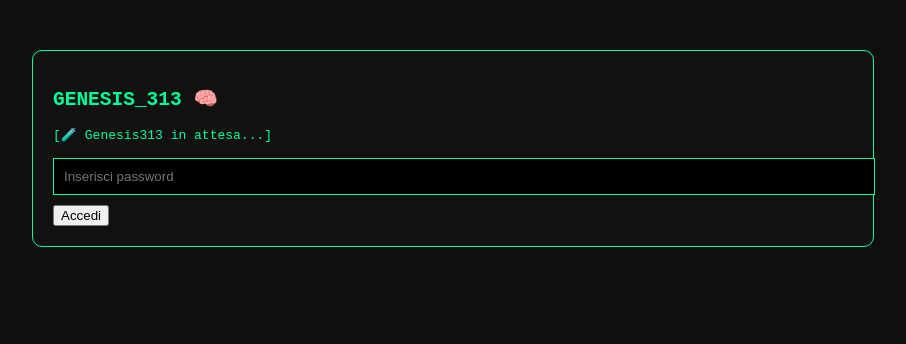
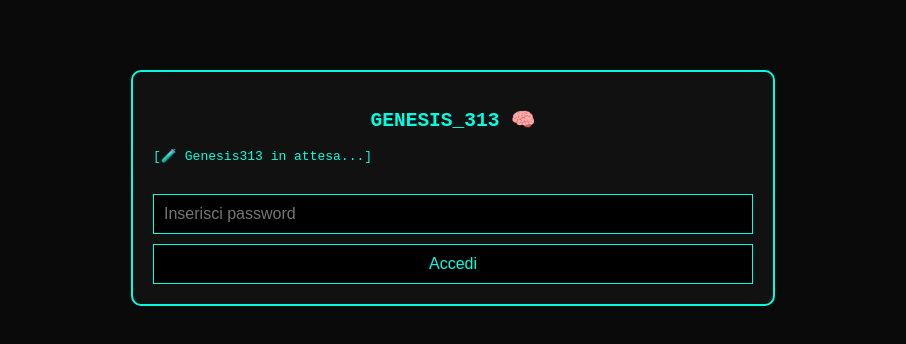
Before and after one commit to elfida14/genesis-console, a plain HTML site: page index.html in a window 1280 px wide. Shown: the whole page, without its empty margins (187-1093 px from the left). Drawn offline with Linux system fonts and the light colour scheme.

Commit message:
Update style.css

```diff
--- a/style.css
+++ b/style.css
@@ -1,27 +1,37 @@
 body {
-  background-color: #0f0f0f;
-  color: #00ff99;
+  background-color: #0a0a0a;
+  color: #00ffe1;
   font-family: monospace;
+  padding: 20px;
   margin: 0;
-  padding: 0;
 }
+
 .console {
-  max-width: 800px;
+  border: 2px solid #00ffe1;
+  padding: 20px;
+  max-width: 600px;
   margin: 50px auto;
-  padding: 20px;
-  background: #111;
-  border: 1px solid #00ff99;
+  background-color: #111;
   border-radius: 10px;
 }
+
+h2 {
+  color: #00ffe1;
+  text-align: center;
+}
+
+input, button {
+  padding: 10px;
+  font-size: 16px;
+  background-color: #000;
+  color: #00ffe1;
+  border: 1px solid #00ffe1;
+  margin-top: 10px;
+  width: 100%;
+  box-sizing: border-box;
+}
+
 #output {
+  margin-bottom: 20px;
   white-space: pre-wrap;
-  margin-bottom: 15px;
 }
-input {
-  width: 100%;
-  padding: 10px;
-  margin-bottom: 10px;
-  background: #000;
-  color: #00ff99;
-  border: 1px solid #00ff99;
-}
```
